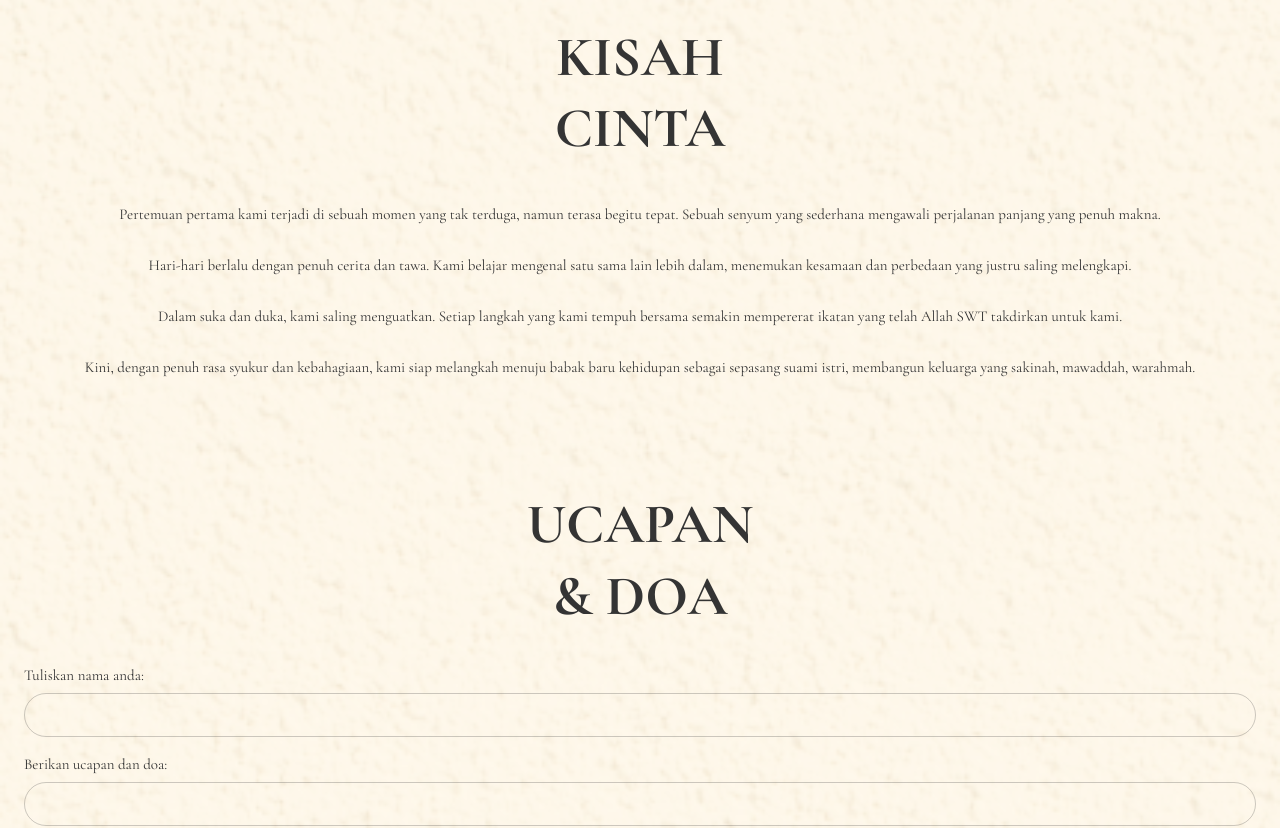
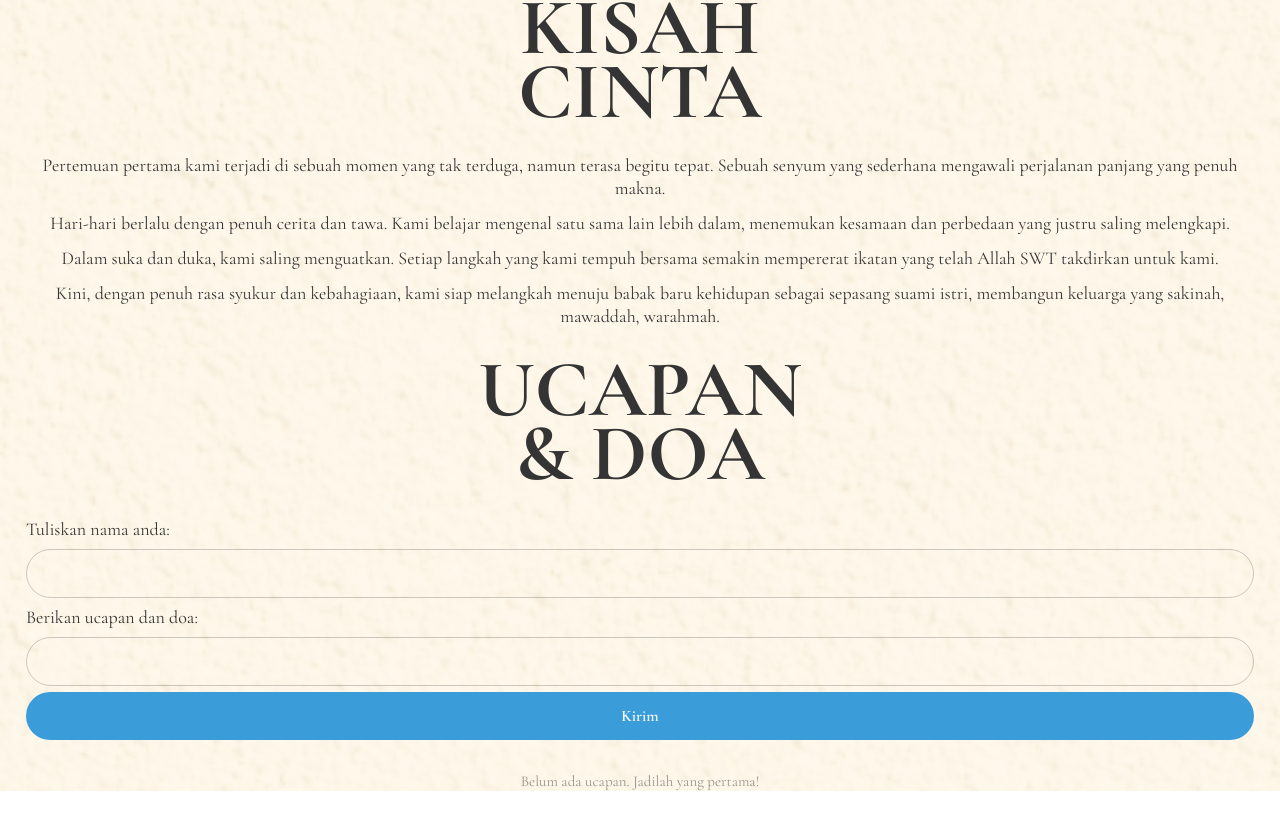
Before and after one commit to Arrasyidff/web-invitation-bunvik, a Next.js app: page / in a window 1280 px wide. Shown: the part 3263-4091 px from the top of the page. After the commit the page ends 4054 px from the top, so only its background shows below. Built offline with nearby package versions, Linux system fonts and the light colour scheme.

Commit message:
feat: Refactor RsvpForm, StorySection, WishesForm, and WishesSection components for improved styling and layout consistency. Update typography and spacing for enhanced readability and visual appeal across sections.

```diff
--- a/src/features/rsvp/components/RsvpForm.tsx
+++ b/src/features/rsvp/components/RsvpForm.tsx
@@ -92,7 +92,7 @@ export function RsvpForm({ onSubmitSuccess }: RsvpFormProps) {
       <button
         type="submit"
         disabled={isSubmitting}
-        className="mt-2 w-full rounded-lg bg-[#3B9CDA] py-3 text-[1rem] font-semibold text-white disabled:opacity-60"
+        className="mt-2 w-full rounded-full bg-[#3B9CDA] py-3 text-[1rem] font-semibold text-white disabled:opacity-60"
       >
         {isSubmitting ? "Mengirim..." : "Submit"}
       </button>
--- a/src/features/story/components/StorySection.tsx
+++ b/src/features/story/components/StorySection.tsx
@@ -4,18 +4,18 @@ interface StorySectionProps {}
 
 export function StorySection({}: StorySectionProps) {
   return (
-    <section id="story" className="w-full px-6 py-14">
-      <h2 className="text-center text-[3.5rem] font-bold tracking-wider text-[#343434] leading-none">
+    <section id="story" className="w-full px-6.5 mt-7.5">
+      <h2 className="text-center text-[5rem] font-bold text-foreground" style={{ lineHeight: '0.8' }}>
         KISAH
         <br />
         CINTA
       </h2>
 
-      <div className="mt-10 flex flex-col gap-8">
+      <div className="mt-7.5 flex flex-col gap-[0.75rem]">
         {LOVE_STORY_ENTRIES.map((entry, i) => (
           <p
             key={i}
-            className="text-center text-[0.9375rem] text-[#343434] leading-relaxed"
+            className="text-center text-[1.125rem] text-foreground leading-relaxed"
           >
             {entry}
           </p>
--- a/src/features/wishes/components/WishesForm.tsx
+++ b/src/features/wishes/components/WishesForm.tsx
@@ -33,9 +33,9 @@ export function WishesForm({ onWishSubmitted }: WishesFormProps) {
   }
 
   return (
-    <form onSubmit={handleFormSubmit} className="flex flex-col gap-4">
+    <form onSubmit={handleFormSubmit} className="flex flex-col gap-1.5">
       <div className="flex flex-col gap-1.5">
-        <label className="text-[0.9375rem] text-[#343434]">
+        <label className="text-[1.125rem] text-foreground">
           Tuliskan nama anda:
         </label>
         <input
@@ -43,12 +43,12 @@ export function WishesForm({ onWishSubmitted }: WishesFormProps) {
           required
           value={formData.guestName}
           onChange={(e) => setFormData({ ...formData, guestName: e.target.value })}
-          className="w-full rounded-full border border-[#343434]/25 bg-transparent px-5 py-2.5 text-[0.9375rem] text-[#343434] outline-none focus:border-[#343434]/50"
+          className="w-full rounded-full border border-foreground/25 bg-transparent px-5 py-2.5 text-[1.125rem] text-foreground outline-none focus:border-foreground/50"
         />
       </div>
 
       <div className="flex flex-col gap-1.5">
-        <label className="text-[0.9375rem] text-[#343434]">
+        <label className="text-[1.125rem] text-foreground">
           Berikan ucapan dan doa:
         </label>
         <input
@@ -56,12 +56,12 @@ export function WishesForm({ onWishSubmitted }: WishesFormProps) {
           required
           value={formData.message}
           onChange={(e) => setFormData({ ...formData, message: e.target.value })}
-          className="w-full rounded-full border border-[#343434]/25 bg-transparent px-5 py-2.5 text-[0.9375rem] text-[#343434] outline-none focus:border-[#343434]/50"
+          className="w-full rounded-full border border-foreground/25 bg-transparent px-5 py-2.5 text-[1.125rem] text-foreground outline-none focus:border-foreground/50"
         />
       </div>
 
       {hasError && (
-        <p className="text-center text-[0.875rem] text-red-500">
+        <p className="text-center text-[1.125rem] text-red-500">
           Gagal mengirim. Silakan coba lagi.
         </p>
       )}
--- a/src/features/wishes/components/WishesSection.tsx
+++ b/src/features/wishes/components/WishesSection.tsx
@@ -25,13 +25,13 @@ export function WishesSection({}: WishesSectionProps) {
   }, []);
 
   return (
-    <section id="wishes" className="w-full px-6 py-14">
-      <h2 className="text-center text-[3.5rem] font-bold tracking-wider text-[#343434] leading-none">
+    <section id="wishes" className="w-full px-6.5 mt-7.5">
+      <h2 className="text-center text-[5rem] font-bold text-foreground" style={{ lineHeight: '0.8' }}>
         UCAPAN
         <br />& DOA
       </h2>
 
-      <div className="mt-8">
+      <div className="mt-7.5">
         <WishesForm onWishSubmitted={fetchWishes} />
       </div>
 
```
